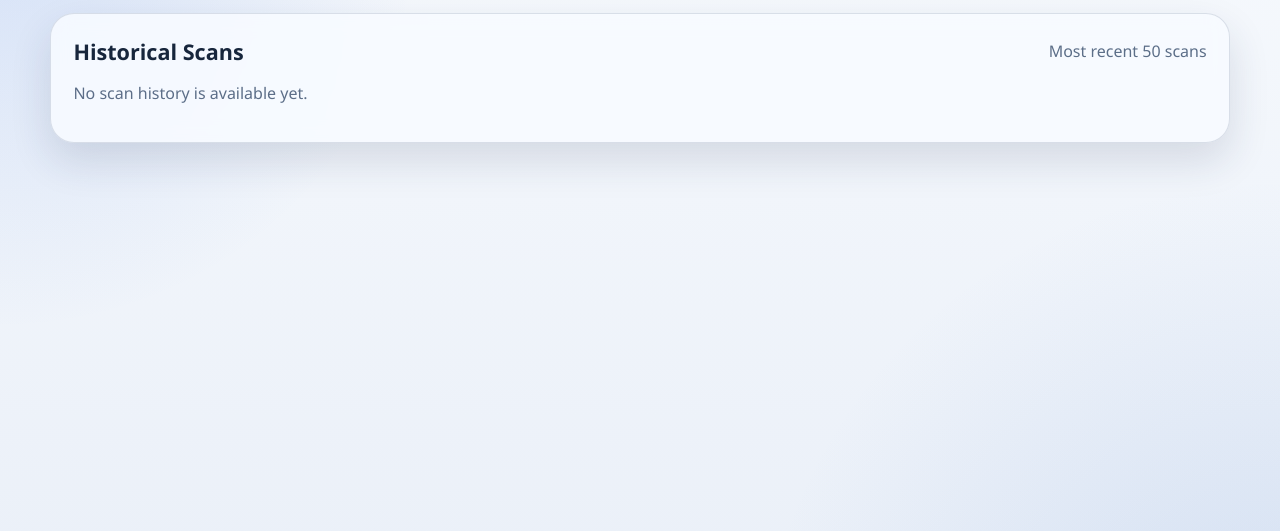
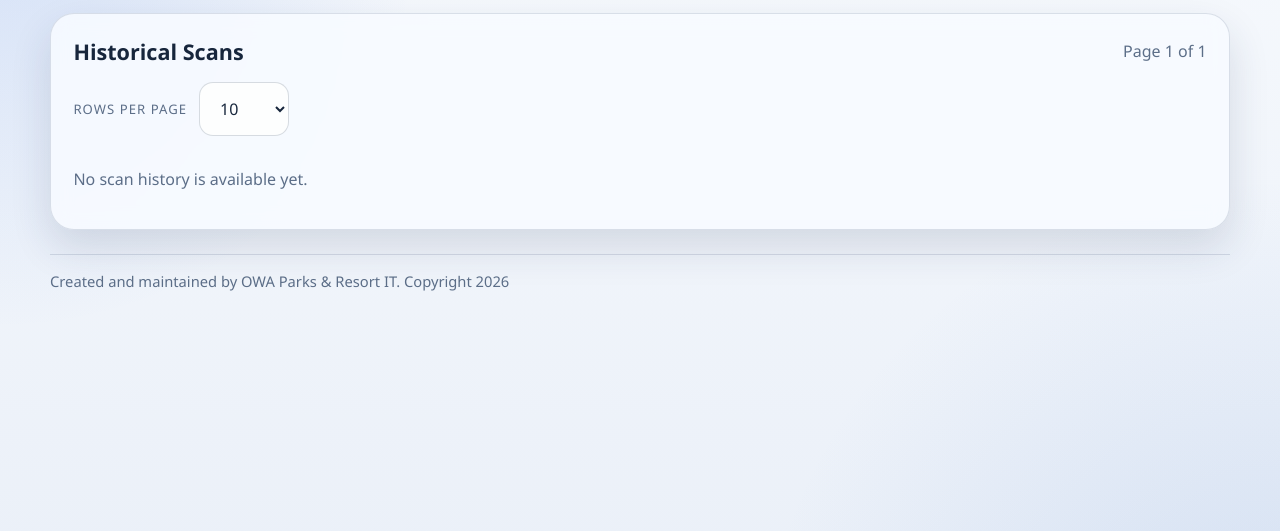
Before and after one commit to OWA-IT/scanner-workbench, a Flask app: page /history in a window 1280 px wide. Shown: the part 93-624 px from the top of the page. Run offline with Flask 3, Linux system fonts and the light colour scheme; data comes from the database, SQL or seed files in the repository; data that the repository does not hold is empty.

Commit message:
updated pagination and added footer

```diff
--- a/app/routes.py
+++ b/app/routes.py
@@ -1,4 +1,6 @@
 from __future__ import annotations
+
+from datetime import datetime
 
 from flask import Blueprint, current_app, flash, redirect, render_template, request, session, url_for
 
@@ -63,12 +65,23 @@ def index():
 
 @main_bp.route("/history")
 def history():
-    scans = (
-        Scan.query.order_by(Scan.requested_at.desc())
-        .limit(50)
-        .all()
+    page = request.args.get("page", default=1, type=int)
+    per_page = request.args.get("per_page", default=10, type=int)
+    allowed_page_sizes = {10, 15, 25, 50}
+    if per_page not in allowed_page_sizes:
+        per_page = 10
+
+    scans = Scan.query.order_by(Scan.requested_at.desc()).paginate(
+        page=page,
+        per_page=per_page,
+        error_out=False,
     )
-    return render_template("history.html", scans=scans)
+    return render_template(
+        "history.html",
+        scans=scans,
+        per_page=per_page,
+        page_size_options=sorted(allowed_page_sizes),
+    )
 
 
 @main_bp.route("/settings/location", methods=["POST"])
@@ -255,6 +268,7 @@ def _ensure_default_location() -> None:
 
 def inject_settings_context() -> dict:
     return {
+        "current_year": datetime.now().year,
         "settings_locations": _active_locations(),
         "settings_location": _get_selected_location(),
     }
--- a/app/static/style.css
+++ b/app/static/style.css
@@ -38,6 +38,14 @@ a {
     width: min(1180px, calc(100% - 2rem));
     margin: 0 auto;
     padding: 1.25rem 0 2rem;
+}
+
+.site-footer {
+    margin-top: 1.5rem;
+    padding-top: 1rem;
+    border-top: 1px solid var(--line);
+    color: var(--muted);
+    font-size: 0.92rem;
 }
 
 .topbar {
@@ -607,6 +615,36 @@ th {
     border-color: rgba(39, 100, 216, 0.3);
 }
 
+.pagination-row {
+    display: flex;
+    justify-content: space-between;
+    align-items: center;
+    gap: 1rem;
+    margin-top: 1rem;
+}
+
+.pagination-status {
+    color: var(--muted);
+    font-size: 0.95rem;
+}
+
+.history-controls {
+    display: inline-flex;
+    align-items: center;
+    gap: 0.75rem;
+    margin-bottom: 1rem;
+}
+
+.history-controls select {
+    width: auto;
+    min-width: 90px;
+}
+
+.secondary-button-disabled {
+    opacity: 0.5;
+    cursor: default;
+}
+
 @media (max-width: 860px) {
     .topbar,
     .validate-grid,
@@ -636,7 +674,9 @@ th {
 
     .switch-field,
     .segment-control,
-    .actions-row {
+    .actions-row,
+    .history-controls,
+    .pagination-row {
         display: grid;
     }
 }
--- a/app/templates/base.html
+++ b/app/templates/base.html
@@ -61,6 +61,10 @@
         <main>
             {% block content %}{% endblock %}
         </main>
+
+        <footer class="site-footer">
+            Created and maintained by OWA Parks & Resort IT. Copyright {{ current_year }}
+        </footer>
     </div>
 </body>
 </html>
--- a/app/templates/history.html
+++ b/app/templates/history.html
@@ -6,10 +6,19 @@
 <section class="panel">
     <div class="panel-heading">
         <h2>Historical Scans</h2>
-        <span class="subtle-text">Most recent 50 scans</span>
+        <span class="subtle-text">Page {{ scans.page }} of {{ scans.pages or 1 }}</span>
     </div>
 
-    {% if scans %}
+    <form class="history-controls" method="get">
+        <label for="per_page">Rows per page</label>
+        <select id="per_page" name="per_page" onchange="this.form.submit()">
+            {% for option in page_size_options %}
+                <option value="{{ option }}" {% if option == per_page %}selected{% endif %}>{{ option }}</option>
+            {% endfor %}
+        </select>
+    </form>
+
+    {% if scans.items %}
         <div class="table-wrap">
             <table>
                 <thead>
@@ -23,7 +32,7 @@
                     </tr>
                 </thead>
                 <tbody>
-                    {% for scan in scans %}
+                    {% for scan in scans.items %}
                         <tr>
                             <td>{{ scan.requested_at.strftime('%Y-%m-%d %H:%M:%S') }}</td>
                             <td>{{ scan.location.name }}</td>
@@ -36,6 +45,24 @@
                 </tbody>
             </table>
         </div>
+
+        <nav class="pagination-row" aria-label="Historical scan pages">
+            {% if scans.has_prev %}
+                <a class="secondary-button" href="{{ url_for('main.history', page=scans.prev_num, per_page=per_page) }}">Previous</a>
+            {% else %}
+                <span class="secondary-button secondary-button-disabled">Previous</span>
+            {% endif %}
+
+            <span class="pagination-status">
+                Showing {{ scans.items|length }} of {{ scans.total }} scans
+            </span>
+
+            {% if scans.has_next %}
+                <a class="secondary-button" href="{{ url_for('main.history', page=scans.next_num, per_page=per_page) }}">Next</a>
+            {% else %}
+                <span class="secondary-button secondary-button-disabled">Next</span>
+            {% endif %}
+        </nav>
     {% else %}
         <p class="empty-state">No scan history is available yet.</p>
     {% endif %}
```
